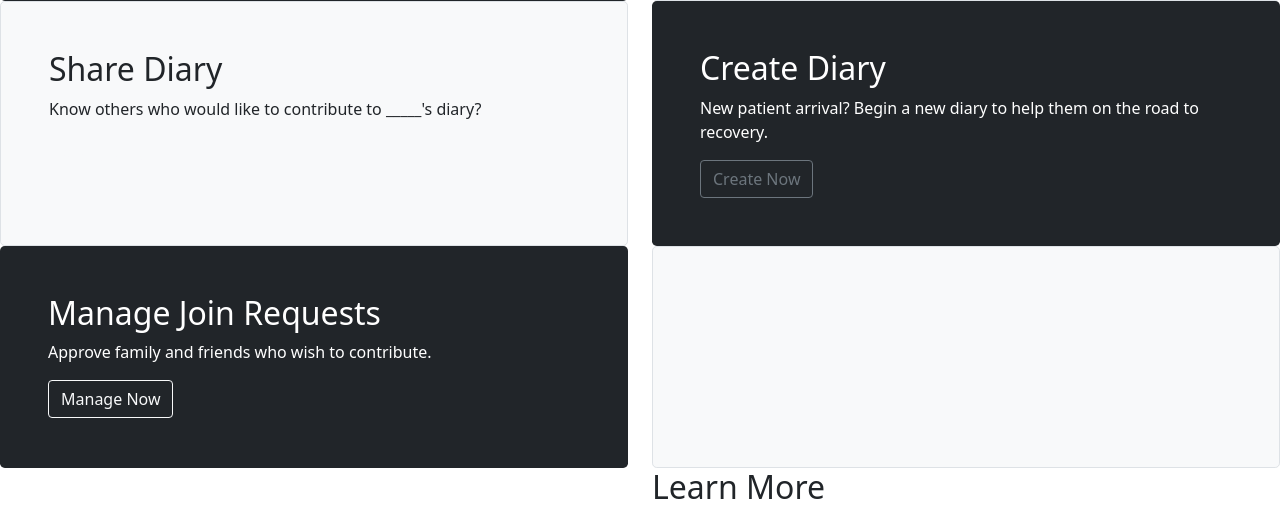
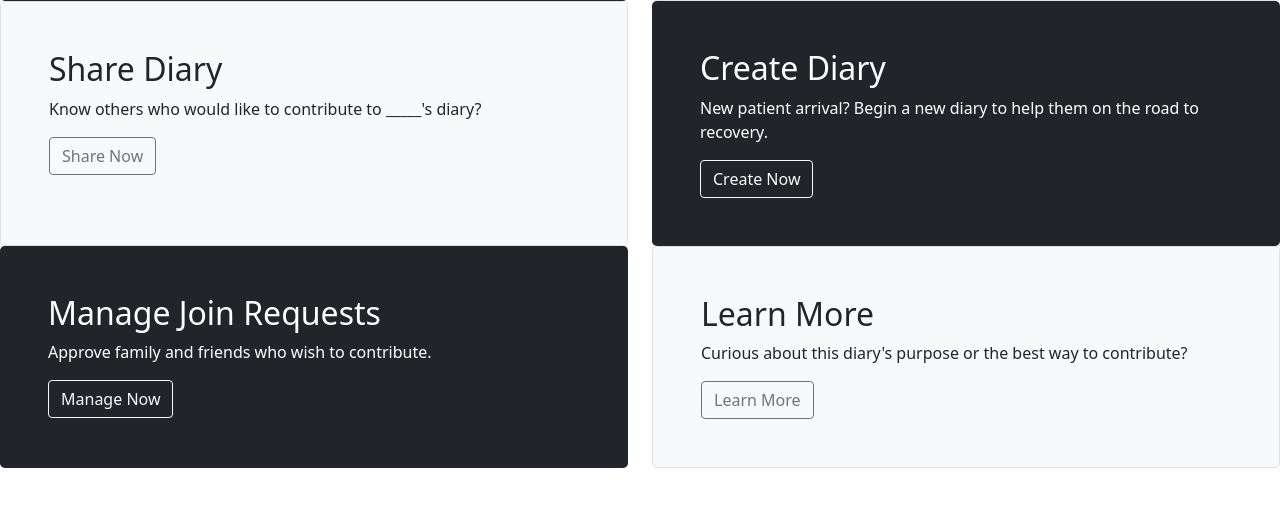
Before and after one commit to willcooley4/icu-diary, a Flask app: page / in a window 1280 px wide. Shown: the part 402-909 px from the top of the page. After the commit the page ends 870 px from the top, so only its background shows below. Run offline with Flask 2, Linux system fonts and the light colour scheme; some libraries are stand-ins or nearby versions.

Commit message:
home formatting fix

```diff
--- a/diary/templates/index.html
+++ b/diary/templates/index.html
@@ -67,7 +67,7 @@
         <h2>Share Diary</h2>
         <p>Know others who would like to contribute to _____'s diary?</p>
         <form action="/diary_sharing">
-          <button class="btn btn-outline-light" type="submit">Share Now</button>
+          <button class="btn btn-outline-secondary" type="submit">Share Now</button>
         </form>
       </div>
     </div>
@@ -75,7 +75,7 @@
       <div class="h-100 p-5 text-white bg-dark rounded-3">
         <h2>Create Diary</h2>
         <p>New patient arrival? Begin a new diary to help them on the road to recovery.</p>
-        <form action="/new_diary"><button class="btn btn-outline-secondary" type="submit">Create Now</button></form>
+        <form action="/new_diary"><button class="btn btn-outline-light" type="submit">Create Now</button></form>
       </div>
     </div>
   </div>
@@ -90,7 +90,7 @@
       </div>
     </div>
     <div class="col-md-6">
-      <div class="h-100 p-5 bg-light border rounded-3"></div>
+      <div class="h-100 p-5 bg-light border rounded-3">
         <h2>Learn More</h2>
         <p>Curious about this diary's purpose or the best way to contribute?</p>
         <form action="http://www.icu-diary.org/diary/Diary.html"><button class="btn btn-outline-secondary" type="submit">Learn More</button></form>
```
